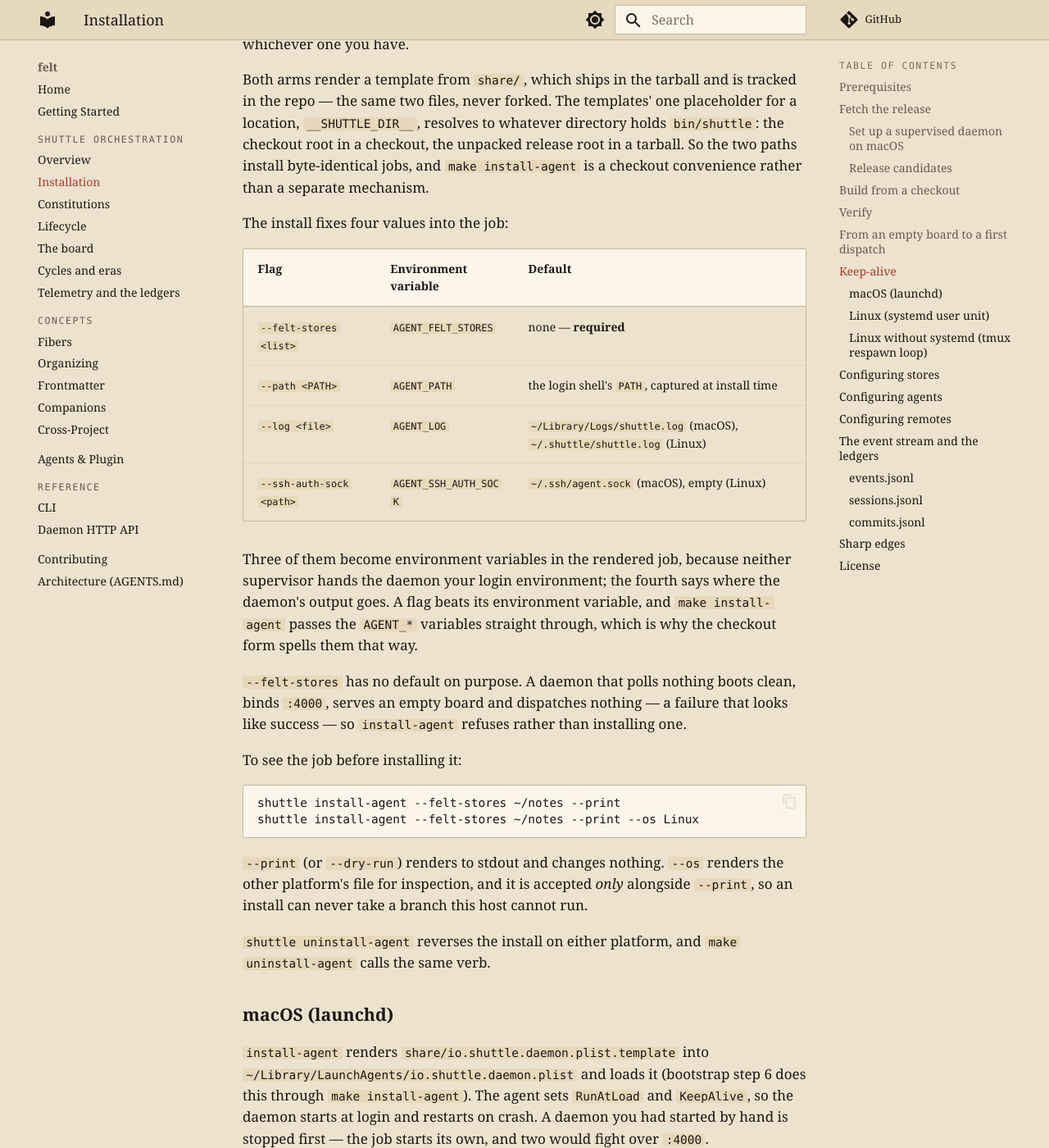
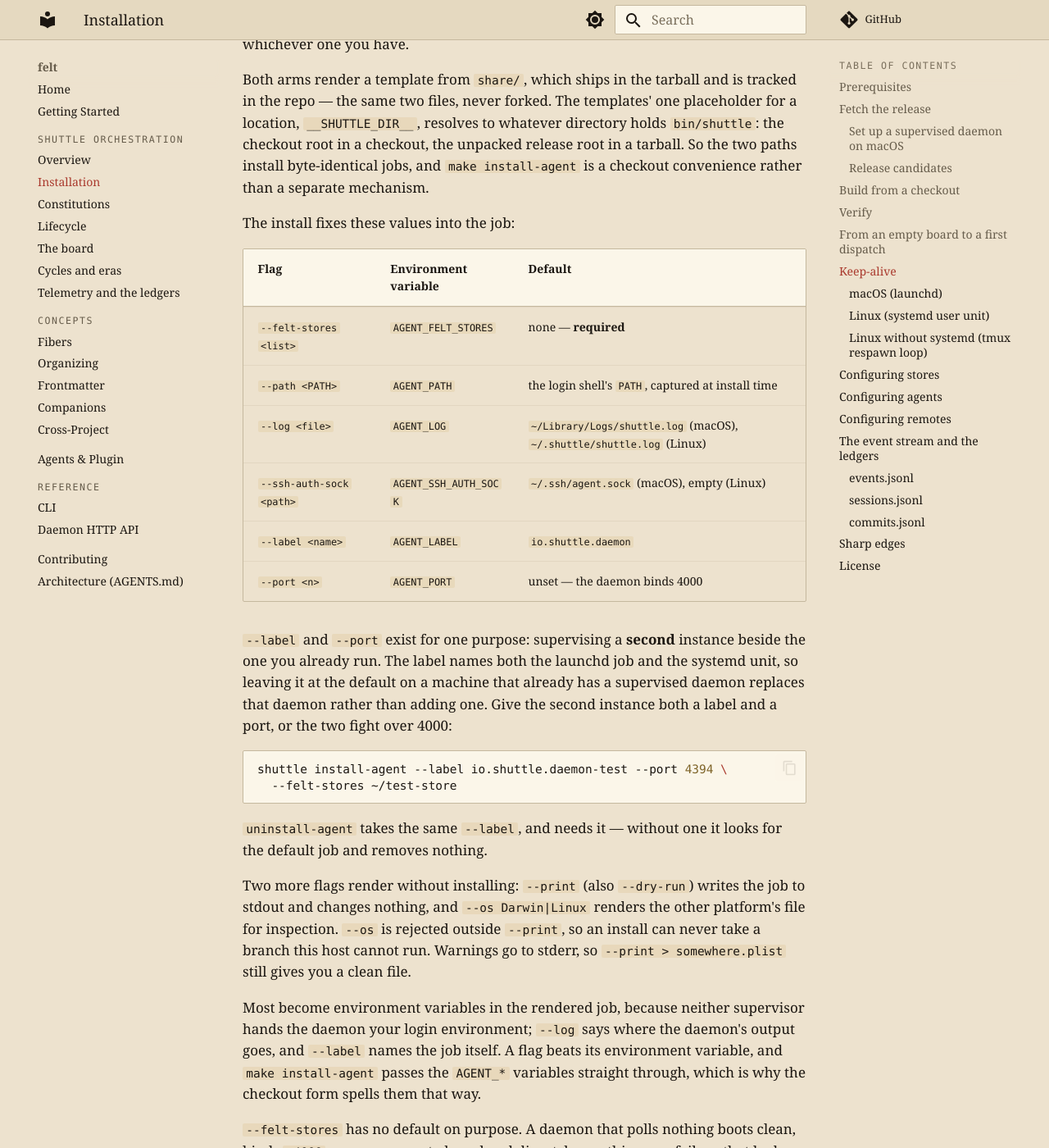
Before and after one commit to cailmdaley/felt, an MkDocs documentation site: the page built from docs/shuttle/installation.md, in a window 1280 px wide and 1400 px high, scrolled down 8616 px. Shown: the whole window at 82% size. Built offline with MkDocs 1.6.1 and Material for MkDocs 9.7.7, drawn with Linux system fonts in a browser that asks for light colours; comment, search, counter and statistics services are not loaded.

Commit message:
docs: install-agent's --label and --port are documented, because a second instance needs both
The release docs audit caught this drift: the flags landed with the
testability work and the reference table still listed four. It also says why
they exist — the label names both the launchd job and the systemd unit, so a
default-label install on a machine that already has a supervised daemon
replaces it rather than adding one.

Co-Authored-By: Claude Opus 5 <noreply@anthropic.com>
Claude-Session: https://claude.ai/code/session_01MVwBLishiHAtB1kGetg8PU

````diff
--- a/docs/shuttle/installation.md
+++ b/docs/shuttle/installation.md
@@ -373,7 +373,7 @@ holds `bin/shuttle`: the checkout root in a checkout, the unpacked release root
 in a tarball. So the two paths install byte-identical jobs, and `make
 install-agent` is a checkout convenience rather than a separate mechanism.
 
-The install fixes four values into the job:
+The install fixes these values into the job:
 
 | Flag | Environment variable | Default |
 | --- | --- | --- |
@@ -381,10 +381,32 @@ The install fixes four values into the job:
 | `--path <PATH>` | `AGENT_PATH` | the login shell's `PATH`, captured at install time |
 | `--log <file>` | `AGENT_LOG` | `~/Library/Logs/shuttle.log` (macOS), `~/.shuttle/shuttle.log` (Linux) |
 | `--ssh-auth-sock <path>` | `AGENT_SSH_AUTH_SOCK` | `~/.ssh/agent.sock` (macOS), empty (Linux) |
+| `--label <name>` | `AGENT_LABEL` | `io.shuttle.daemon` |
+| `--port <n>` | `AGENT_PORT` | unset — the daemon binds 4000 |
 
-Three of them become environment variables in the rendered job, because neither
-supervisor hands the daemon your login environment; the fourth says where the
-daemon's output goes. A flag beats its environment variable, and `make
+`--label` and `--port` exist for one purpose: supervising a **second** instance
+beside the one you already run. The label names both the launchd job and the
+systemd unit, so leaving it at the default on a machine that already has a
+supervised daemon replaces that daemon rather than adding one. Give the second
+instance both a label and a port, or the two fight over 4000:
+
+```bash
+shuttle install-agent --label io.shuttle.daemon-test --port 4394 \
+  --felt-stores ~/test-store
+```
+
+`uninstall-agent` takes the same `--label`, and needs it — without one it looks
+for the default job and removes nothing.
+
+Two more flags render without installing: `--print` (also `--dry-run`) writes
+the job to stdout and changes nothing, and `--os Darwin|Linux` renders the other
+platform's file for inspection. `--os` is rejected outside `--print`, so an
+install can never take a branch this host cannot run. Warnings go to stderr, so
+`--print > somewhere.plist` still gives you a clean file.
+
+Most become environment variables in the rendered job, because neither
+supervisor hands the daemon your login environment; `--log` says where the
+daemon's output goes, and `--label` names the job itself. A flag beats its environment variable, and `make
 install-agent` passes the `AGENT_*` variables straight through, which is why the
 checkout form spells them that way.
 
````
